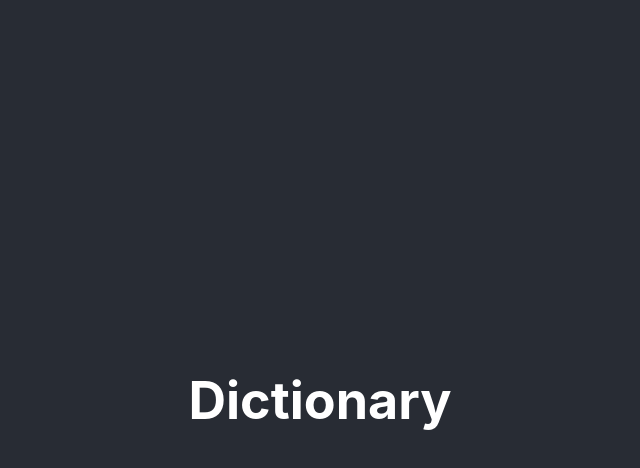
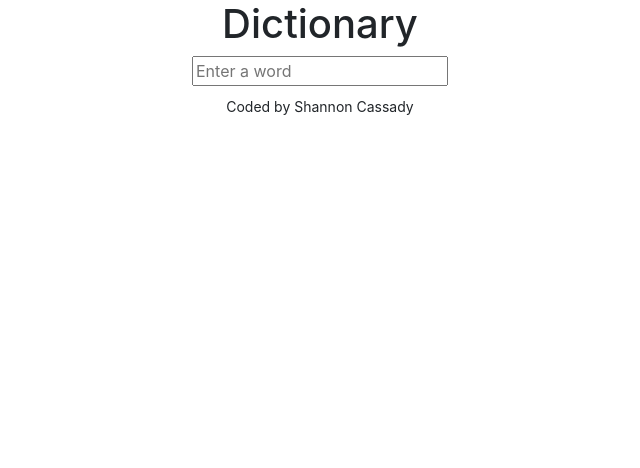
Before and after one commit to scassady8/dictionary-app, a React (Create React App) app: page / in a window 1280 px wide. Shown: the top 468 px of the page, without its empty margins (320-960 px from the left). Built offline with nearby package versions, Linux system fonts and the light colour scheme.

Commit message:
Created form for search engine

```diff
--- a/public/index.html
+++ b/public/index.html
@@ -9,6 +9,11 @@
       name="description"
       content="Web site created using create-react-app"
     />
+    <link
+      href="https://cdn.jsdelivr.net/npm/bootstrap@5.2.0-beta1/dist/css/bootstrap.min.css"
+      rel="stylesheet"
+      integrity="sha384-0evHe/X+R7YkIZDRvuzKMRqM+OrBnVFBL6DOitfPri4tjfHxaWutUpFmBp4vmVor"
+      crossorigin="anonymous"/>
     <link rel="apple-touch-icon" href="%PUBLIC_URL%/logo192.png" />
     <!--
       manifest.json provides metadata used when your web app is installed on a
--- a/src/App.css
+++ b/src/App.css
@@ -2,37 +2,12 @@
   text-align: center;
 }
 
-.App-logo {
-  height: 40vmin;
-  pointer-events: none;
-}
+.App-header {
+  text-align: center;
+  font-size: 40px;
 
-@media (prefers-reduced-motion: no-preference) {
-  .App-logo {
-    animation: App-logo-spin infinite 20s linear;
-  }
-}
-
-.App-header {
-  background-color: #282c34;
-  min-height: 100vh;
-  display: flex;
-  flex-direction: column;
-  align-items: center;
-  justify-content: center;
-  font-size: calc(10px + 2vmin);
-  color: white;
 }
 
 .App-link {
   color: #61dafb;
 }
-
-@keyframes App-logo-spin {
-  from {
-    transform: rotate(0deg);
-  }
-  to {
-    transform: rotate(360deg);
-  }
-}
--- a/src/App.js
+++ b/src/App.js
@@ -1,11 +1,20 @@
 import './App.css';
+import Search from './Search';
 
 function App() {
   return (
     <div className="App">
-      <header className="App-header">
-        <h1>Dictionary</h1>
-      </header>
+      <div className="container">
+        <header className="App-header">
+          <h1>Dictionary</h1>
+        </header>
+        <main>
+          <Search />
+        </main>
+        <footer  className="text-center mt-2">
+          <small>Coded by Shannon Cassady</small>
+        </footer>
+      </div>
     </div>
   );
 }
--- /dev/null
+++ b/src/Search.css
@@ -0,0 +1,2 @@
+.Search {
+}
--- /dev/null
+++ b/src/Search.js
@@ -0,0 +1,24 @@
+import { React, useState } from "react";
+import "./Search.css";
+
+export default function Search() {
+    let [keyword, setKeyword]= useState(null);
+
+    function searchKeyword(event) {
+        event.preventDefault();
+        alert(`Searching for ${keyword}`);
+    }
+
+    function updateKeyword(event) {
+        event.preventDefault();
+        setKeyword(event.target.value);
+    }
+
+    return (
+        <div className="Search">
+            <form onSubmit={searchKeyword}>
+                <input type="search" placeholder='Enter a word' onChange={updateKeyword}/>
+            </form>
+        </div>
+    )
+}
```
